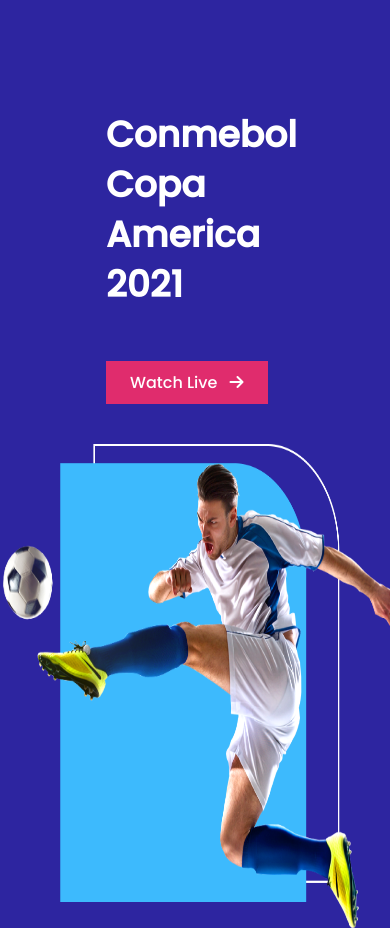
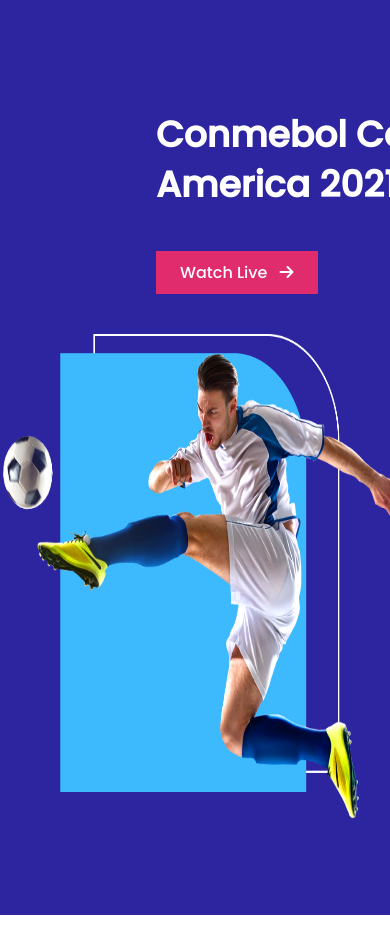
Before and after one commit to sahaantu302/football-league, a plain HTML site: page index.html in a window 390 px wide. Shown: the top 928 px of the page. Drawn offline with Linux system fonts and the light colour scheme.

Commit message:
final check

```diff
--- a/styles/style.css
+++ b/styles/style.css
@@ -239,24 +239,21 @@ main {
     .league-info {
         display: grid;
         grid-template-columns: repeat(1, 1fr);
-        margin: auto;
+
     }
 
     .league-title h1 {
         font-size: 36px;
         line-height: 50px;
-        width: 220px;
-        margin-left: -50px;
+        width: 310px;
+        height: 120px;
 
-    }
 
-    .league-title a {
-        margin-left: -50px;
-        margin-top: -20px;
     }
 
     .league-banner img {
         width: 400px;
+        margin-right: 0;
     }
 
     .container {
@@ -276,6 +273,7 @@ main {
         margin-top: 5000px;
         display: grid;
         grid-template-columns: repeat(1, 1fr);
+        justify-content: center;
     }
 
     .highlights-title {
```
